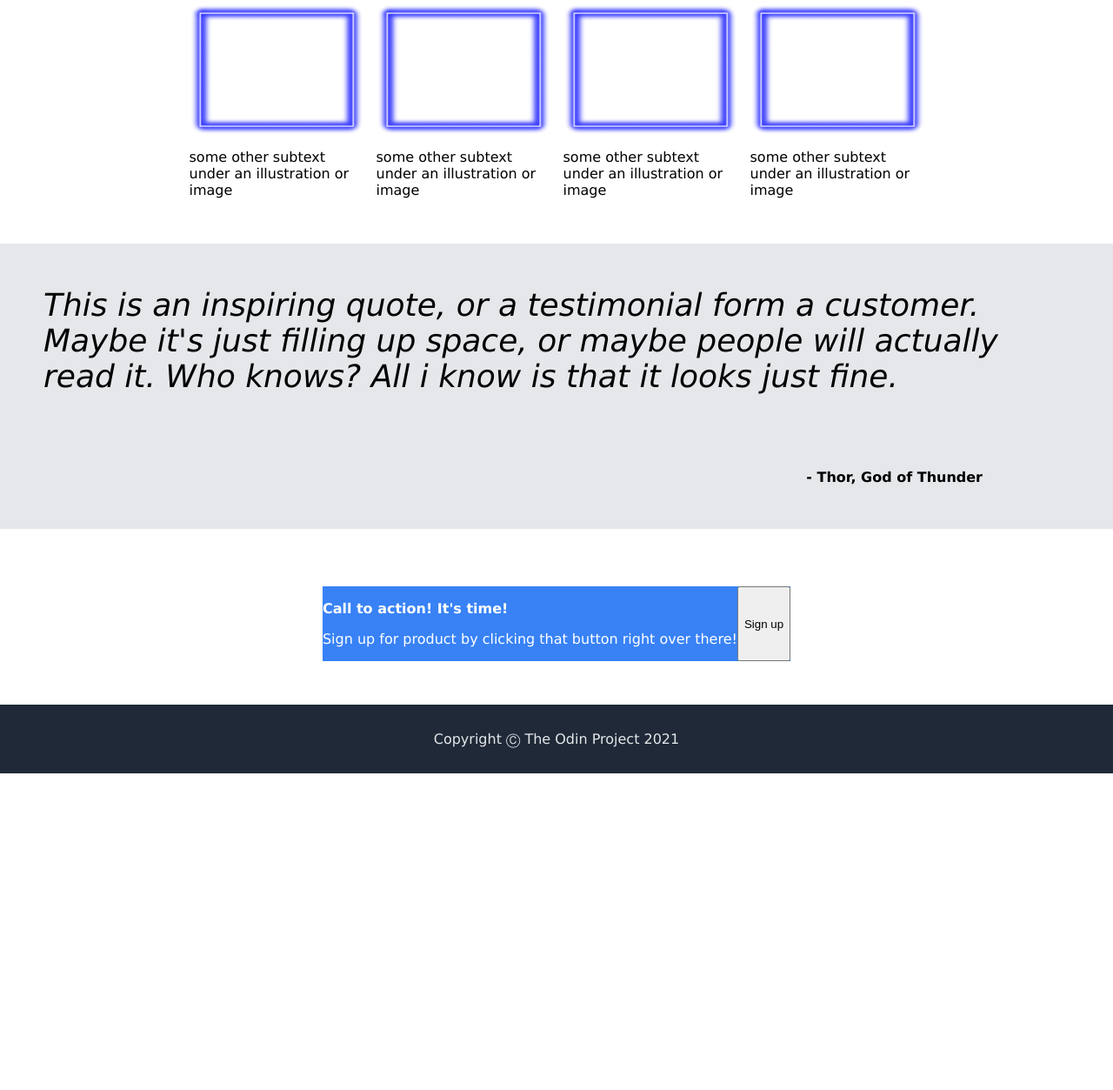
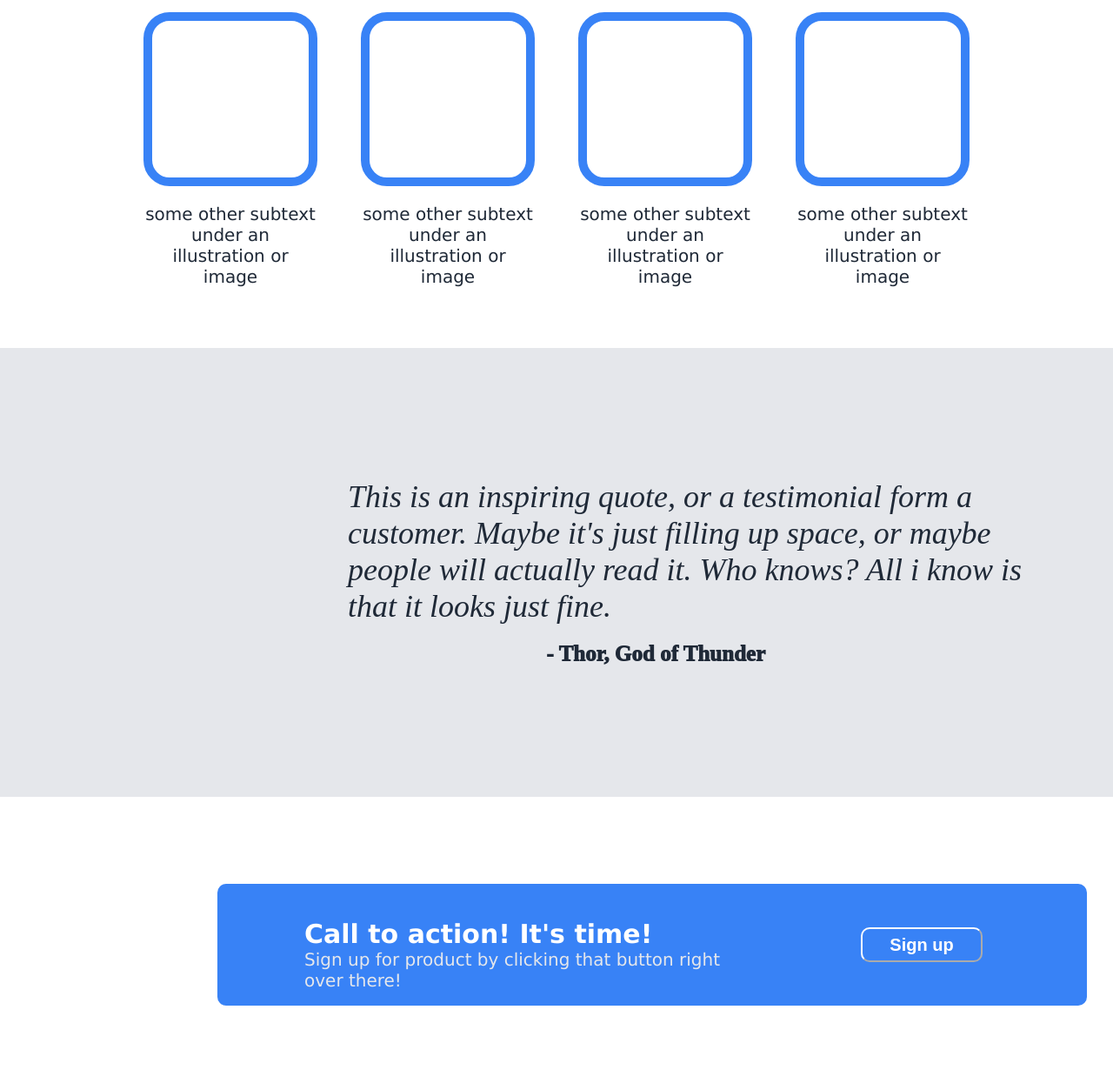
Before and after one commit to Nathaaliee/Website2, a plain HTML site: page index.html in a window 1280 px wide. Shown: the part 690-1943 px from the top of the page at 87% size. Before the commit the page ends 1579 px from the top, so only its background shows below. Drawn offline with Linux system fonts and the light colour scheme.

Commit message:
Enhanced sign up section

```diff
--- a/index.html
+++ b/index.html
@@ -8,7 +8,7 @@
     <body>
         <div class="main">
             <div class="segment1">
-                <div class="sub-segment1">
+                <!--<div class="sub-segment1">-->
                     <div class="header">
                         <div class="logo">Header Logo</div>
                         <ul class="links">
@@ -20,7 +20,7 @@
                     <div class="container">
                         <div class="left">
                             <h1 class="title">This website is awsome</h1>
-                            <p class="text">This website has some subtext that goes here under the main title. It's smaller font and the color is lower contrast.</p>
+                            <p class="text1">This website has some subtext that goes here under the main title. It's smaller font and the color is lower contrast.</p>
                             <button class="button">Sign up</button>
                         </div>
                         <div class="right">
@@ -29,55 +29,61 @@
                             width="500px">
                         </div>
                     </div>
-                </div>
+                <!--</div>-->
             </div>
             <div class="segment2">
                 <!--<div class="sub-segment2">-->
                     <div class="header2">Some random information</div>
                     <div class="cards">
                         <div class="card">
-                            <img class="img2" src="./img/square.png"
-                            height="150px"
-                            width="auto">
-                            <p>some other subtext under an illustration or image</p>
+                            <!--<img class="img2" src="./img/square4.png"
+                            height="200px"
+                            width="auto">-->
+                            <div class="square"></div>
+                            <p class="text2">some other subtext under an illustration or image</p>
                         </div>
                         <div class="card">
-                            <img class="img2" src="./img/square.png"
-                            height="150px"
-                            width="auto">
-                            <p>some other subtext under an illustration or image</p>
+                            <!--<img class="img2" src="./img/square4.png"
+                            height="200px"
+                            width="auto">-->
+                            <div class="square"></div>
+                            <p class="text2">some other subtext under an illustration or image</p>
                         </div>
                         <div class="card">
-                            <img class="img2" src="./img/square.png"
-                            height="150px"
-                            width="auto">
-                            <p>some other subtext under an illustration or image</p>
+                            <!--<img class="img2" src="./img/square4.png"
+                            height="200px"
+                            width="auto">-->
+                            <div class="square"></div>
+                            <p class="text2">some other subtext under an illustration or image</p>
                         </div>
                         <div class="card">
-                            <img class="img2" src="./img/square.png"
-                            height="150px"
-                            width="auto">
-                            <p>some other subtext under an illustration or image</p>
+                            <!--<img class="img2" src="./img/square4.png"
+                            height="200px"
+                            width="auto">-->
+                            <div class="square"></div>
+                            <p class="text2">some other subtext under an illustration or image</p>
                         </div>
                     </div>
                 <!--</div>-->
             </div>
                 <div class="segment3">
-                    <div class="sub-segment3">
+                    <!--<div class="sub-segment3">-->
                         <p class="quote"><em>This is an inspiring quote, or a testimonial form a customer. Maybe it's just filling up space, or maybe people will actually read it. Who knows? All i know is that it looks just fine.</em></p>
                         <p class="author">- Thor, God of Thunder</p>
-                    </div>
+                    <!--</div>-->
                 </div>
                 <div class="segment4">
-                    <div class="sub-segment4">
+                    <!--<div class="sub-segment4">-->
                         <div class="call">
                             <div class="call-left">
                                 <p class="header3">Call to action! It's time!</p>
-                                <p class="text2">Sign up for product by clicking that button right over there!</p>
+                                <p class="text3">Sign up for product by clicking that button right over there!</p>
                             </div>
-                            <button class="call-right">Sign up</button>
+                            <div class="call-right">
+                                <button class="button2">Sign up</button>
+                            </div>
                         </div>
-                    </div>
+                    <!--</div>-->
                 </div>
                 <div class="footer">Copyright Ⓒ The Odin Project 2021</div>
         </div>
--- a/style.css
+++ b/style.css
@@ -11,11 +11,16 @@ body{
 
 .segment1{
     background-color: #1F2937;
+    display: flex;
+    flex-direction: column;
+    padding-bottom: 100px;
 }
 
 .sub-segment1{
     display: flex;
     flex-direction: column;
+    padding: 0;
+    margin: 0;
 }
 
 .header{
@@ -26,18 +31,22 @@ body{
 
 .logo{
     font-size: 24px;
-    font-weight: bold;
+    font-weight: 1000;
     color: #F9FAF8;
     display: flex;
-    padding: 20px 200px;
+    padding: 20px 240px;
 
 }
 
 .links{
     list-style: none;
+    color: #E5E7EB;
     display: flex;
     gap: 20px;
-    padding: 10px 200px;
+    padding-top: 20px;
+    padding-right: 240px;
+    margin: 0;
+
 }
 
 a{
@@ -48,38 +57,67 @@ a{
 
 .container{
     display: flex;
-    padding-bottom: 50px;
+    justify-content: center;
+    gap: 100px;
+    padding-top: 60px;
+    padding-left: 0px;
 }
 
 .left{
     display: flex;
     flex-direction: column;
-    padding-left: 200px;
+    width: 450px;
+    height: 300px;
+    justify-content: center;
+    gap: 20px;
+    /*padding-left: 250px;
     padding-right: 50px;
-    padding-top: 50px;
+    padding-top: 20px;*/
 
 }
 
 .title{
     font-size: 48px;
-    font-weight: bolder;
+    font-weight: 1000;
     color: #F9FAF8;
+    display: flex;
+    margin: 0;
+    height: 100px;
 }
 
-.text{
+.text1{
     color: #E5E7EB;
     font-size: 18px;
+    margin: 0;
+    padding: 0;
 }
 
 .button{
     background-color: #3882F6;
     color: white;
+    font-size: 20px;
+    font-weight: bold;
+    display: flex;
+    justify-content: center;
+    align-items: center;
+    padding: 0;
+    margin: 0;
+    width: 140px;
+    height: 40px;
+    border-radius: 10px;
+    border: none;
 }
 
 .right{
     display: flex;
-    padding-right: 200px;
-    padding-top: 50px;
+    /*padding-right: 100px;
+    padding-top: 100px;*/
+    margin: 0;
+    padding: 20px 0px;
+}
+
+.img1{
+    display: flex;
 }
 
 .segment2{
@@ -88,6 +126,7 @@ a{
     flex-direction: column;
     justify-content: center;
     gap: 8px;
+    padding-bottom: 50px;
 }
 
 /*.sub-segment2{
@@ -97,17 +136,18 @@ a{
 }*/
 
 .header2{
-    font-size: 24px;
-    font-weight: bold;
+    font-size: 35px;
+    font-weight: 903;
+    color: #1F2937;
     display: flex;
     justify-content: center;
     padding-bottom: 50px;
-    padding-top: 40px;
+    padding-top: 50px;
 }
 
 .cards{
     display: flex;
-    gap: 15px;
+    gap: 50px;
     justify-content: center;
 }
 
@@ -118,64 +158,145 @@ a{
     justify-content: center;
 }
 
-.img2{
+/*.img2{
     display: flex;
+}*/
+
+.square{
+    display: flex;
+    height: 180px;
+    width: auto px;
+    background-color: white;
+    border-style: solid;
+    border-width: 10px;
+    border-color: #3882F6;
+    border-radius: 15%;
+}
+
+.text2{
+    font-size: 20px;
+    color: #1F2937;
+    display: flex;
+    text-align: center;
 }
 
 .segment3{
-
+    background-color: #E5E7EB;
+    display: flex;
+    flex-direction: column;
+    padding: 150px 0;
 }
 
-.sub-segment3{
+/*.sub-segment3{
     background-color: #E5E7EB;
-}
+}*/
 
 .quote{
     font-size: 36px;
     font-weight: 100;
+    font-family: hermes maia;
+    color: #1F2937;
     display: flex;
-    padding: 50px 50px;
-    font-weight: lighter;
+    /*padding: 50px 50px;*/
+    margin: 0;
+    width: 800px;
+    padding-left: 400px;
 }
 
 .author{
     display: flex;
     justify-content: flex-end;
-    padding-right: 150px;
-    padding-bottom: 50px;
-    font-weight: bold;
+    padding-right: 400px;
+    font-family: hermes maia;
+    /*padding-bottom: 50px;*/
+    padding-top: 20px;
+    font-weight: 905;
+    color: #1F2937;
+    font-size: 25px;
+    margin: 0;
 }
 
 .segment4{
-
+    display: flex;
+    flex-direction: column;
+    background-color: white;
+    padding: 100px 250px;
 }
 
-.sub-segment4{
+/*.sub-segment4{
     display: flex;
     justify-content: center;
     padding: 50px 50px;
-}
+}*/
 
 .call{
     display: flex;
     background-color: #3882F6;
+    justify-content: center;
+    width: 1000px;
+    /*padding: 20px 0;*/
+    border-radius: 10px;
+    border: none;
 }
+
+/*.left{
+    display: flex;
+    flex-direction: column;
+    width: 450px;
+    height: 300px;
+    justify-content: center;
+    gap: 20px;
+    /*padding-left: 250px;
+    padding-right: 50px;
+    padding-top: 20px;
+
+}*/
 
 .call-left{
     color: white;
+    display: flex;
+    flex-direction: column;
+    width: 700px;
+    height: 30px;
 }
 
 .header3{
     font-weight: bold;
+    font-size: 30px;
+    display: flex;
+    margin: 0;
+    padding-top: 40px;
+    padding-left: 100px;
+    height: 50px;
 }
 
-
-.text2{
-
+.text3{
+    font-size: 20px;
+    color: #E5E7EB;
+    display: flex;
+    margin: 0;
+    padding-left: 100px;
 }
 
 .call-right{
+    display: flex;
+    padding: 50px 120px;
+}
 
+.button2{
+    background-color: #3882F6;
+    color: white;
+    font-size: 20px;
+    font-weight: bold;
+    display: flex;
+    justify-content: center;
+    align-items: center;
+    padding: 0;
+    margin: 0;
+    width: 140px;
+    height: 40px;
+    border-radius: 10px;
+    border-color: white;
 }
 
 .footer{
```
